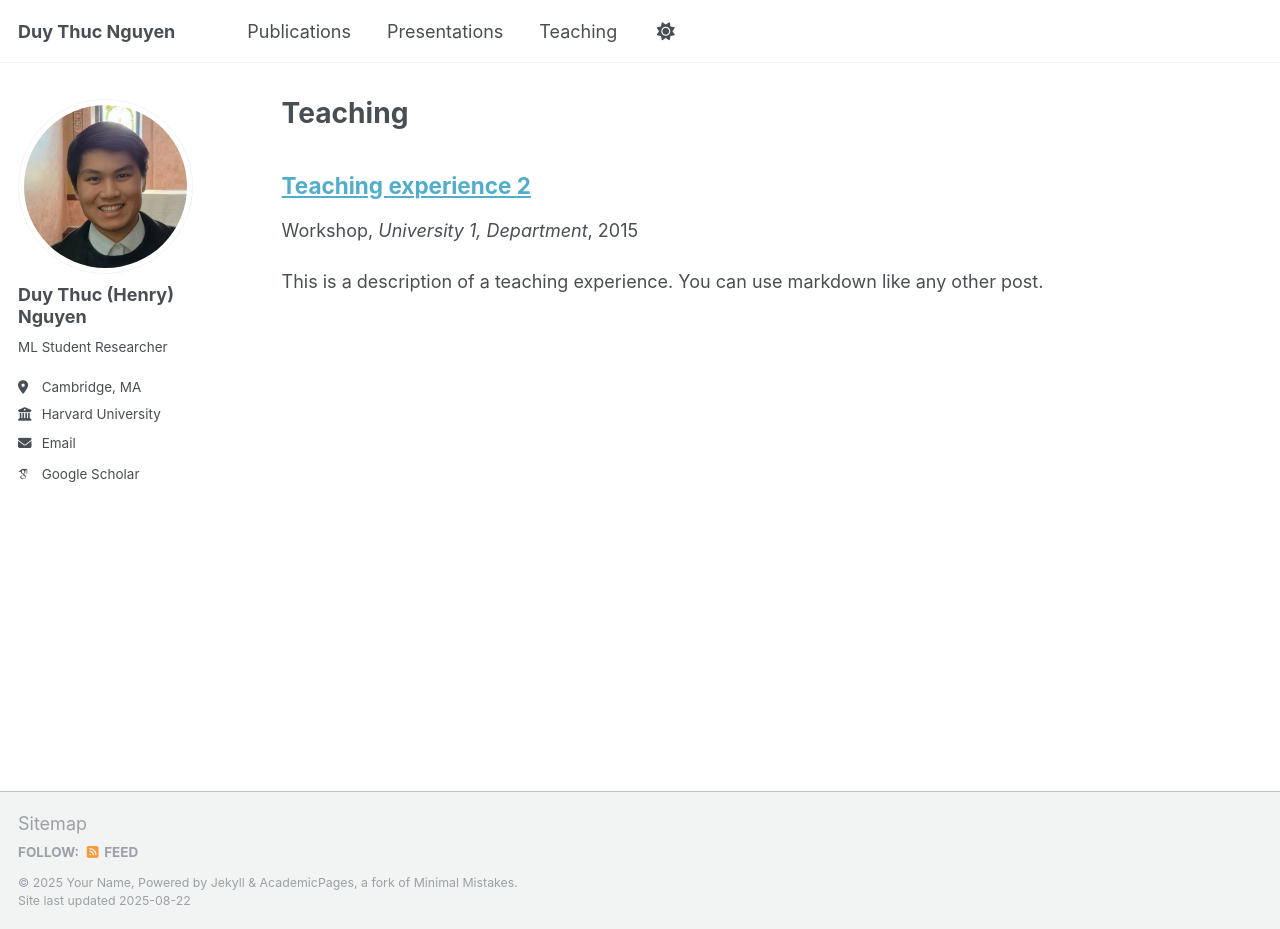
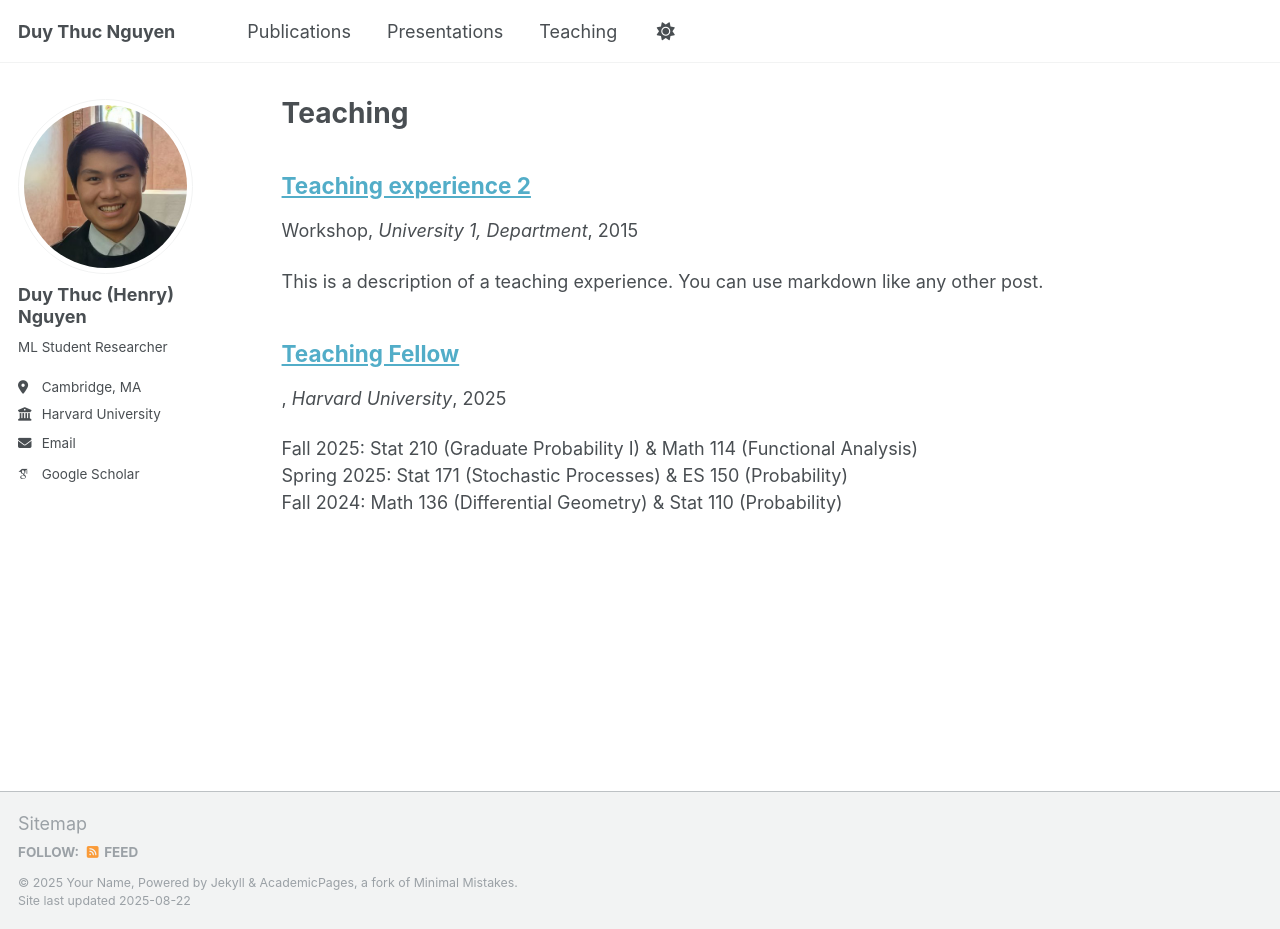
Before and after one commit to duythucnguyen/duythucnguyen.github.io, a Jekyll site: the page built from _pages/teaching.html, in a window 1280 px wide and 929 px high. Built offline with Jekyll 4.4.1, drawn with Linux system fonts in a browser that asks for light colours; some web fonts are replaced; a script that is not in the unit is left out; a file with an impossible date is left out.

Commit message:
Update teaching schedule and date for courses

```diff
--- a/_teaching/2014-spring-teaching-1.md
+++ b/_teaching/2014-spring-teaching-1.md
@@ -3,12 +3,13 @@ title: "Teaching Fellow"
 collection: teaching
 type: ""
 permalink: /teaching/2014-spring-teaching-1
-date: 2024
 venue: "Harvard University"
 location: "Cambridge, MA"
 ---
 
-Math 136 (Differential Geometry) & Stat 110 (Probability)
+Fall 2025: Stat 210 (Graduate Probability I) & Math 114 (Functional Analysis)<br>
+Spring 2025: Stat 171 (Stochastic Processes) & ES 150 (Probability)<br>
+Fall 2024: Math 136 (Differential Geometry) & Stat 110 (Probability)
 
 Heading 1
 ======
```
